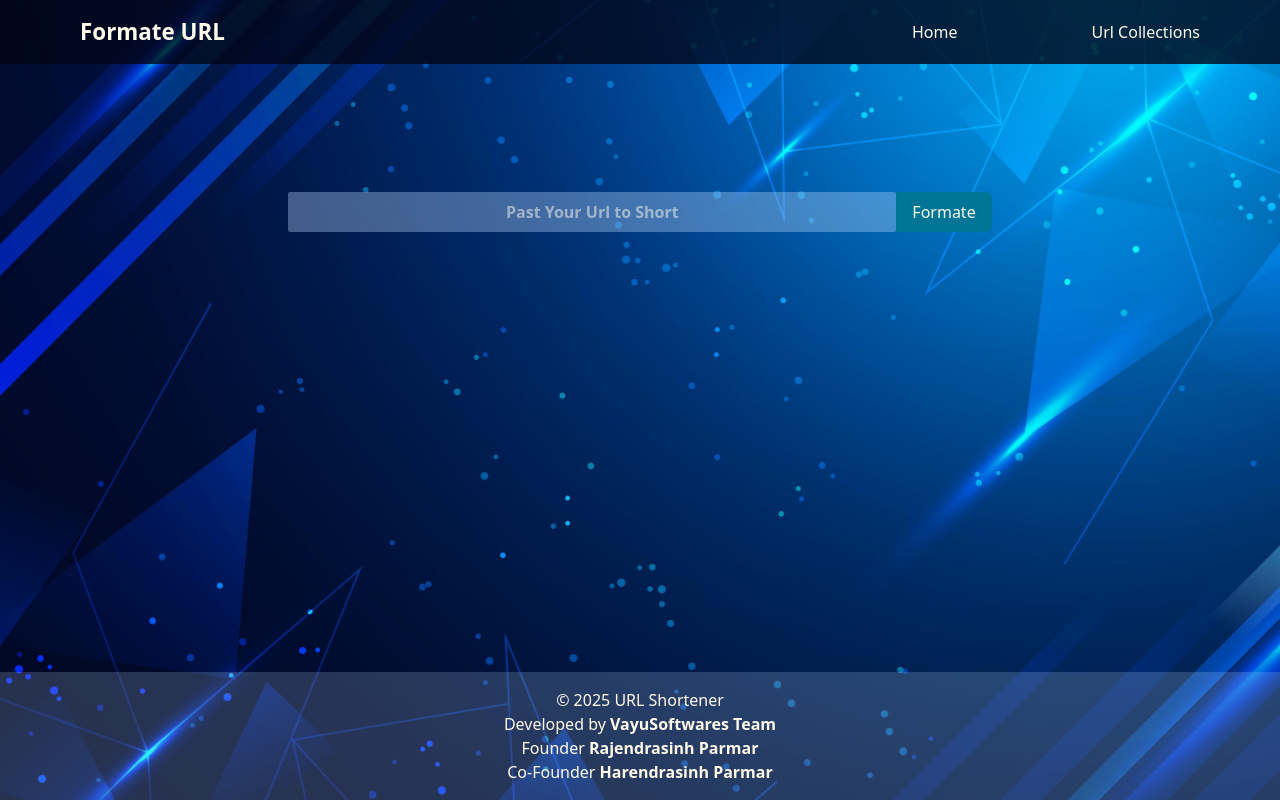
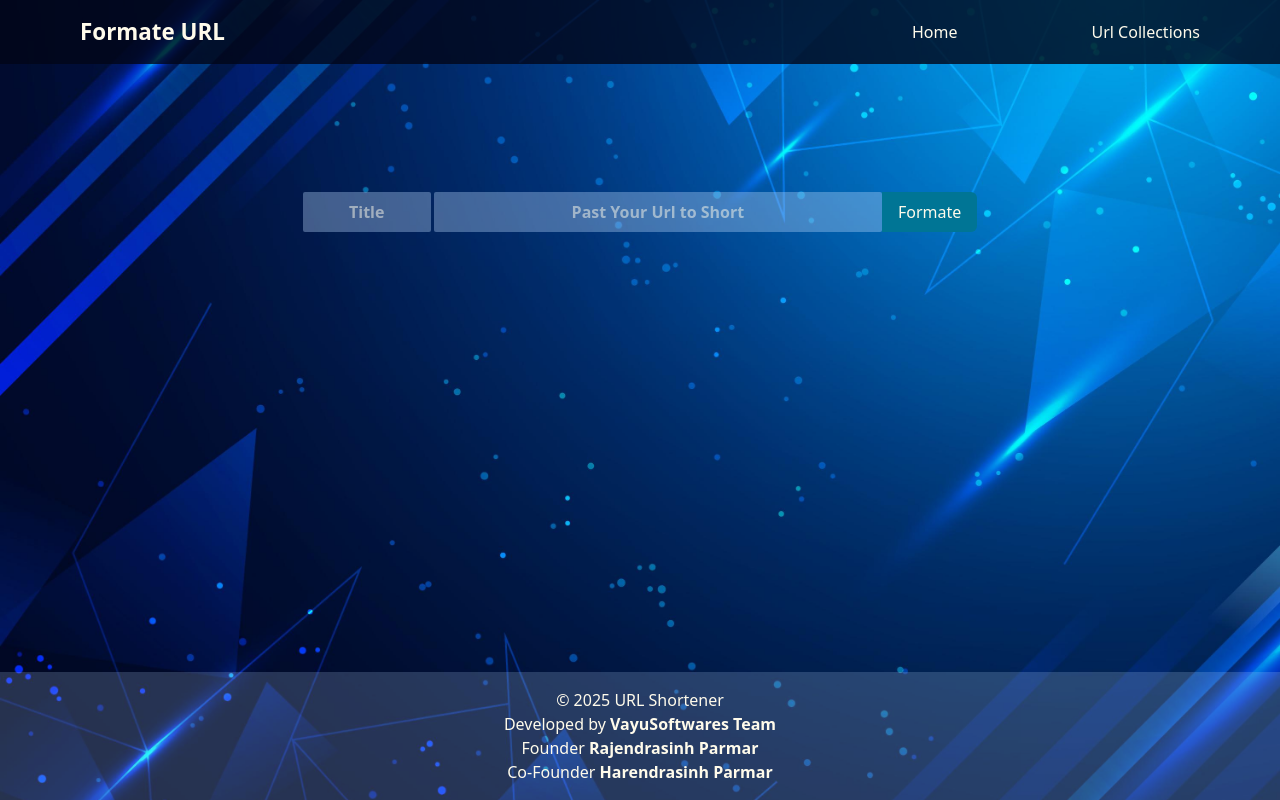
Before and after one commit to harendrasinp/UrlShortner, a React (Vite) app: page / in a window 1280 px wide. Built offline with nearby package versions, Linux system fonts and the light colour scheme.

Commit message:
title added for short url

```diff
--- a/src/Component/Urlbox.jsx
+++ b/src/Component/Urlbox.jsx
@@ -4,6 +4,7 @@ import { Error } from './Error'
 import { localStorageThunk, fetchDataFromLocalStorage, setMessage, deletThunk } from '../reducer/Urlreducer'
 export const Urlbox = () => {
   const [url, setUrl] = useState("");
+  const [urltitle, setTitle] = useState("");
 
   const { urlData, message } = useSelector((state) => state.url)
   const dispatch = useDispatch();
@@ -13,17 +14,18 @@ export const Urlbox = () => {
     dispatch(fetchDataFromLocalStorage())
   }, [dispatch]);
 
-
   useEffect(()=>{
     setTimeout(() => {
       dispatch(setMessage(""))
     },3000)
   },[message]);
   // -----------------------------------function-----------------------------------
-  const handleForm = () => {
+  const handleForm = (e) => {
+    e.preventDefault()
     if (url) {
-      dispatch(localStorageThunk(url))
-      setUrl("")
+      dispatch(localStorageThunk({url,urltitle}));
+      setUrl("");
+      setTitle("");
       return
     }
     dispatch(setMessage("Please Enter Long Url"))
@@ -35,19 +37,25 @@ export const Urlbox = () => {
   // ------------------------------------Return-------------------------------------
   return (
     <div>
-      {/* -----------------------------------------INput Box and Error message---------------------------------- */}
+      {/* -----------------------------------------Input Box and Error message---------------------------------- */}
       <div className='w-full mt-[8rem] flex justify-around items-center flex-col'>
-        <div>
-          <input type="text" value={url} onChange={(e) => setUrl(e.target.value)} placeholder='Past Your Url to Short' className='bg-blue-200/35 w-[15rem] h-[2.5rem] focus:outline-none text-amber-50 text-center font-bold  rounded-[2px] lg:w-[38rem]' />
-          <button onClick={handleForm} className='bg-cyan-700 text-amber-50 h-[2.5rem] px-[1rem] cursor-pointer transition active:scale-x-110 active:bg-blue-400 rounded-e-md'>Formate</button>
-        </div>
+        <form onSubmit={handleForm}>
+          <input type="text" value={urltitle} onChange={(e) => setTitle(e.target.value)} placeholder='Title' className='bg-blue-200/35 w-[3rem] h-[2.5rem] mr-[0.2rem] focus:outline-none text-amber-50 text-center font-bold  rounded-[2px] lg:w-[8rem]' />
+
+          <input type="text" value={url} onChange={(e) => setUrl(e.target.value)} placeholder='Past Your Url to Short' className='bg-blue-200/35 w-[12rem] h-[2.5rem] focus:outline-none text-amber-50 text-center font-bold  rounded-[2px] lg:w-[28rem]' />
+
+          <button type='submit' className='bg-cyan-700 text-amber-50 h-[2.5rem] px-[1rem] cursor-pointer transition active:scale-x-110 active:bg-blue-400 rounded-e-md'>Formate</button>
+        </form>
         {/* ---------------------------------Error------------------------------------------ */}
         <div className='flex justify-center items-center h-[5rem]'>{message ? <Error /> : null}</div>
       </div>
       {/* ----------------------------------------------Short URL Part------------------------------------------- */}
       {urlData.length > 0 ? urlData.map((urls, index) => (
         <div key={index} className='flex justify-center items-center mb-2 '>
-          <div className='text-amber-100 text-[1.2rem] rounded-[0.2rem] bg-blue-200/35  w-[20rem] flex justify-center items-center '>
+          <div className='text-amber-100 text-[1.2rem] rounded-[0.2rem]  bg-blue-200/35 mr-0.5  w-auto px-2 flex justify-center items-center '>
+            {urls.title}
+          </div>
+          <div className='text-amber-100 text-[1.2rem] rounded-[0.2rem]  bg-blue-200/35  w-[12rem] flex justify-center items-center lg:w-[25rem] '>
             <a href={urls.shorturl} target='_blank'>{urls.shorturl}</a>
           </div>
           <div className='flex justify-center items-center'>
--- a/src/reducer/Urlreducer.js
+++ b/src/reducer/Urlreducer.js
@@ -14,13 +14,20 @@ export const fetchDataFromLocalStorage=createAsyncThunk("url/fetch",async(_,thun
     }
 })
 
-export const localStorageThunk = createAsyncThunk("url/saveLocal", async (longUrl, thunkApi) => {
+export const localStorageThunk = createAsyncThunk("url/saveLocal", async (payload, thunkApi) => {
+    console.log(payload)
+    const {urltitle,url}=payload
+    console.log(urltitle)
+    console.log(url)
     try {
         const short = Math.random().toString(36).substring(2, 2 + 8);
+
         const urlData = {
+            title:urltitle,
             shorturl: short,
-            longurl: longUrl
+            longurl: url
         }
+
         let localStorageData = JSON.parse(localStorage.getItem("userUrl")) || [];
         const data = localStorageData.filter((url) => url.longurl===longUrl)
         if (!data.length > 0) {
```
